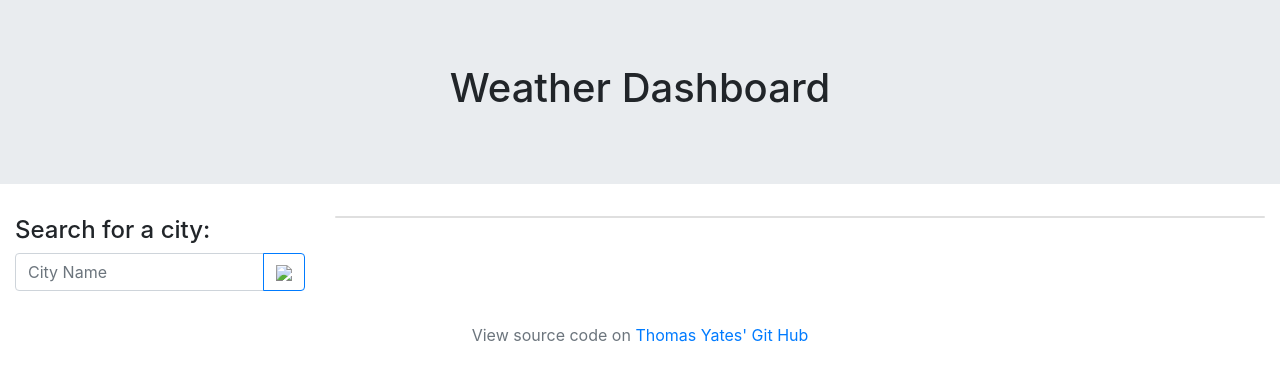
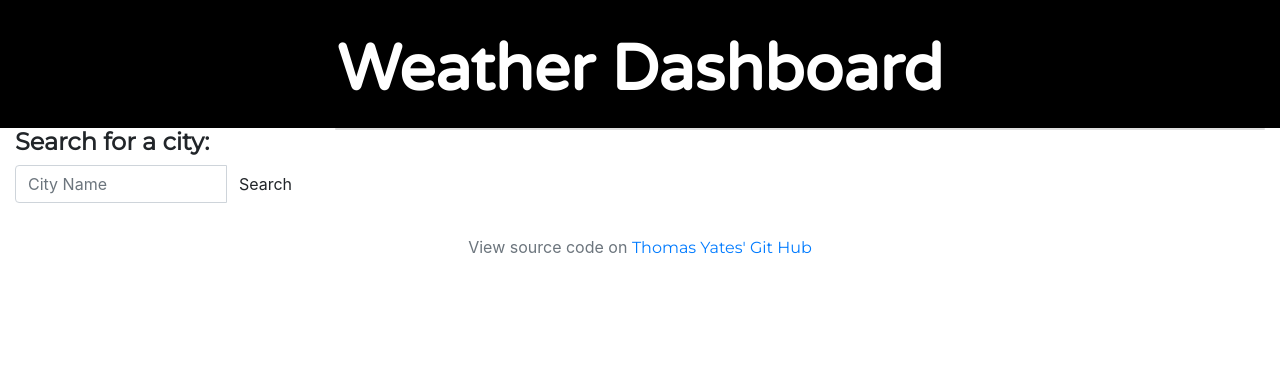
Before and after one commit to TYates0303/module-6-the-best-weather-hub, a plain HTML site: page index.html in a window 1280 px wide. Drawn offline with nearby package versions, Linux system fonts and the light colour scheme; files that its build step writes are made by us from their sources.

Commit message:
added some style

```diff
--- a/assets/style.css
+++ b/assets/style.css
@@ -0,0 +1,22 @@
+h1{
+    margin-top: -2rem;
+    font-family: 'Varela Round', sans-serif;
+    font-size: 4rem;
+    font-weight: 600;
+}
+
+p, a{
+  font-family: 'Montserrat', sans-serif;
+}
+
+h3, h4, h5{
+  font-family: 'Montserrat', sans-serif;
+  font-weight: 600;
+}
+
+.jumbotron{
+    background-color: black;
+    color: rgb(255, 255, 255);
+    height: 4rem;
+    margin-bottom: 0px;
+}
--- a/index.html
+++ b/index.html
@@ -28,8 +28,8 @@
                 <div class="input-group mb-3">
                     <input type="text" class="form-control" id="cityInput" placeholder="City Name" aria-label="Recipient's username" aria-describedby="button-addon2">
                     <div class="input-group-append">
-                        <button class="btn btn-outline-primary" type="button" id="citySearchBtn">
-                            <img src="Assets/search.png" width="20px"/></button>
+                    <button type="submit" class="btn">Search</button>
+
                         </div>
                     </div>
 
@@ -50,3 +50,8 @@
               <span class="text-muted">View source code on <a href="https://tyates0303.github.io/module-6-the-best-weather-hub/">Thomas Yates' Git Hub</a></span>
             </div>
           </footer>
+
+          <script src="https://code.jquery.com/jquery-3.4.1.js" integrity="sha256-WpOohJOqMqqyKL9FccASB9O0KwACQJpFTUBLTYOVvVU=" crossorigin="anonymous"></script>
+    <script src="script.js"></script>
+</body>
+</html>
```
